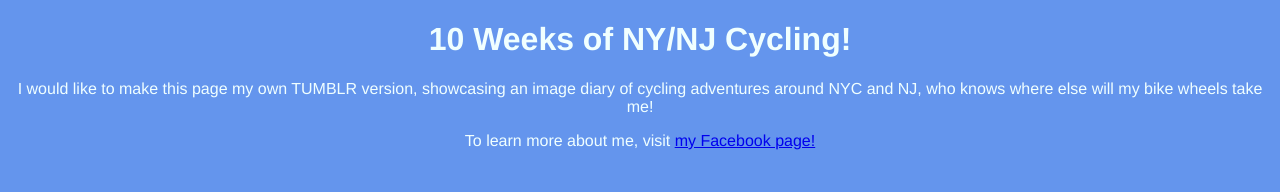
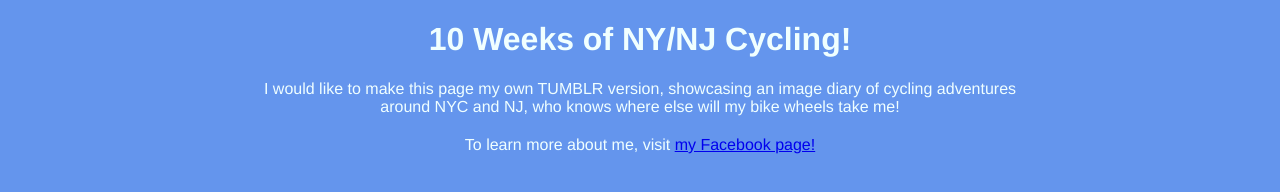
Before and after one commit to lizblupr/lizblupr.github.io, a plain HTML site: page index.html in a window 1280 px wide. Drawn offline with Linux system fonts and the light colour scheme; files that its build step writes are made by us from their sources.

Commit message:
formating p

```diff
--- a/unit_3/css/style.css
+++ b/unit_3/css/style.css
@@ -23,3 +23,4 @@ title
 {font-size: 24px;
 }
 img {margin-left: auto; margin-right: auto;display: block;}
+p { margin:20px 20%; }
```
